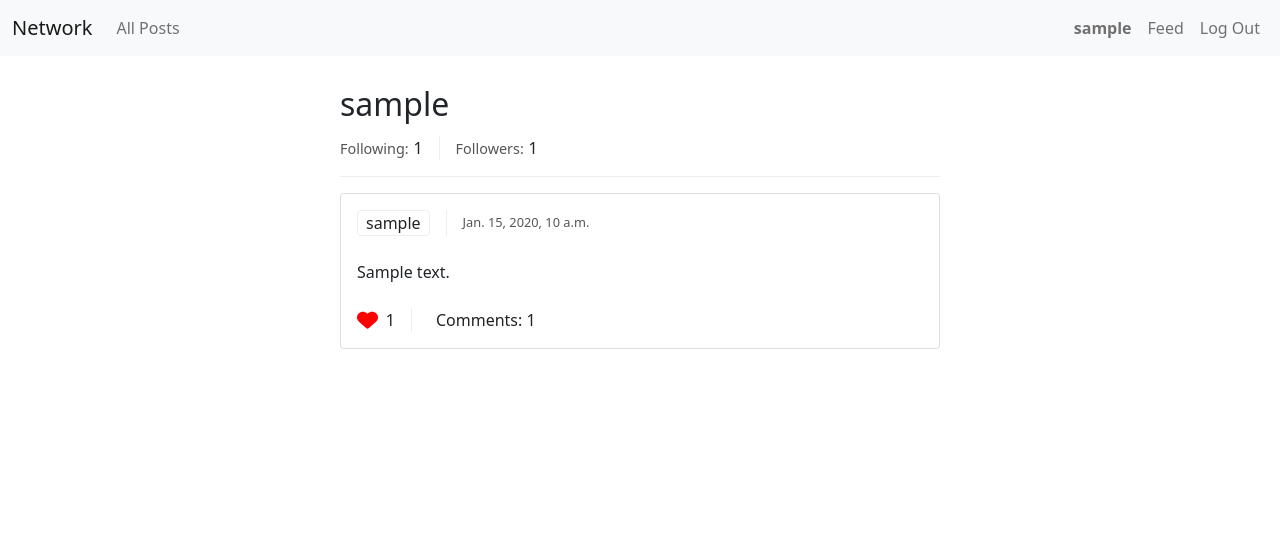
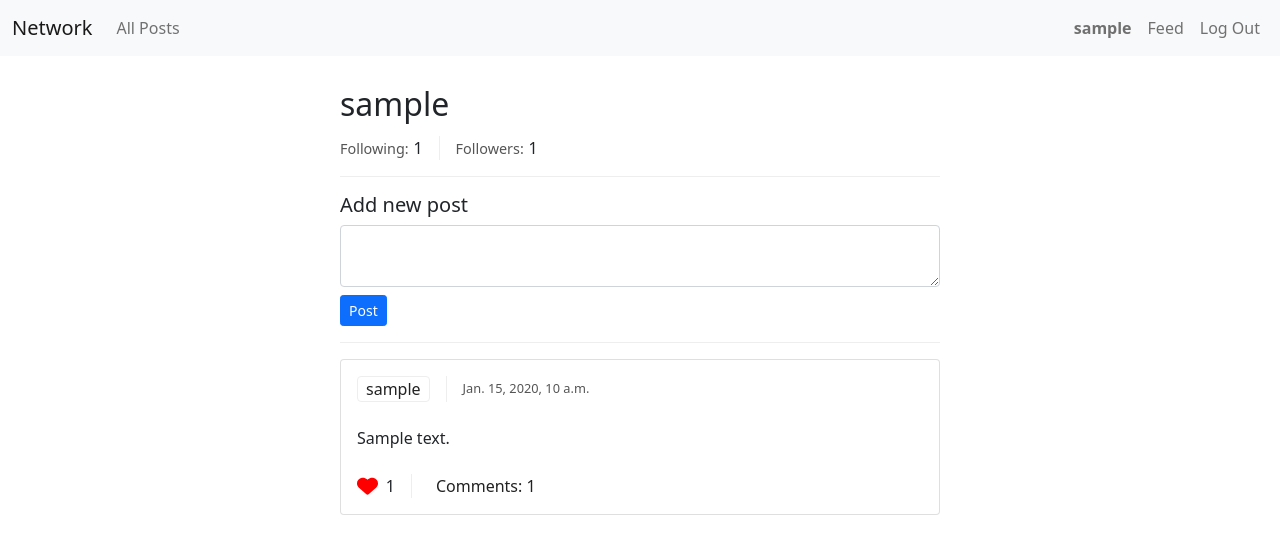
Before and after one commit to kftlfd/snetwork, a Django app: page /user/1 in a window 1280 px wide. Shown: the top 554 px of the page. Run offline with Django 3.2, Linux system fonts and the light colour scheme; a user stored in the database is signed in; tables that the repository leaves empty hold one stand-in row (values such as "Sample post").

Commit message:
add create post form to user profile page

```diff
--- a/network/templates/network/user.html
+++ b/network/templates/network/user.html
@@ -27,6 +27,10 @@
   {% endif %}
 </div>
 
+{% if user == u %}
+{% include "network/post-add.html" %}
+{% endif %}
+
 {% for post in posts %}
 {% include "network/post.html" %}
 {% endfor %}
```
